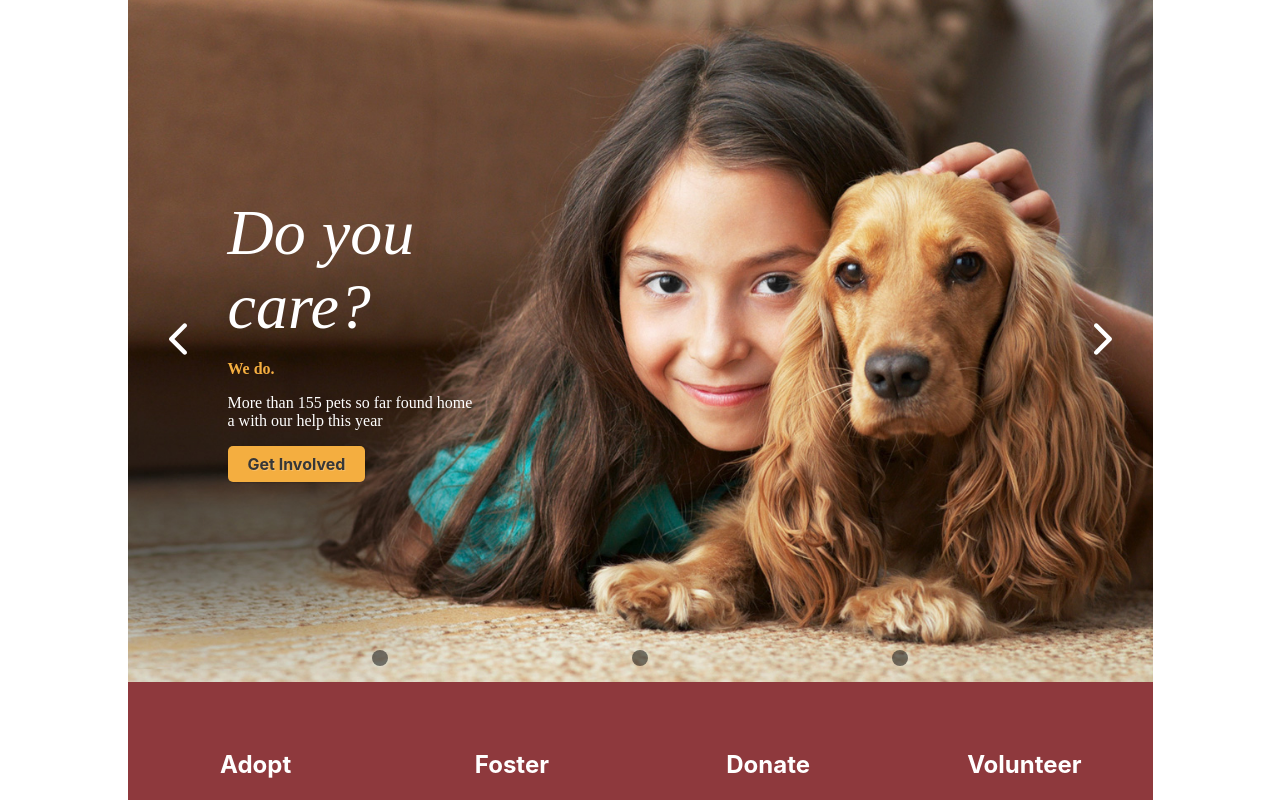
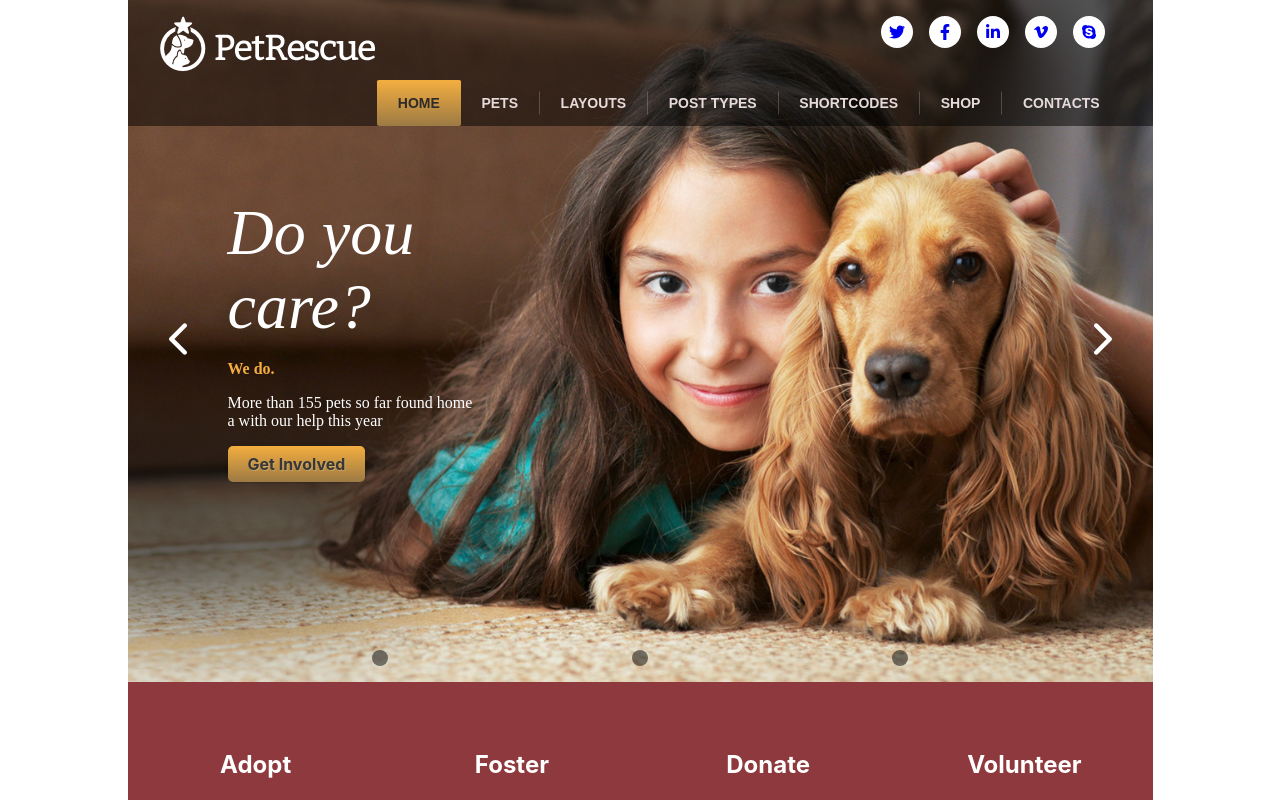
Before and after one commit to vlsalina/pet-rescue-website, a React (Create React App) app: page / in a window 1280 px wide. Shown: the top 800 px of the page. Built offline with nearby package versions, Linux system fonts and the light colour scheme.

Commit message:
Basic layout and responsive design down. Need to make drop down menus.

```diff
--- a/src/App.css
+++ b/src/App.css
@@ -7,8 +7,12 @@
 
   /* global variables */
   --white: #fff;
+  --white-2: rgb(231, 218, 218);
   --black: #000;
   --gold: rgba(244, 174, 64, 1);
+  --gold-2: rgb(156, 122, 68);
+  --dark-brown-1: #2e2b29;
+  --dark-brown-2: rgba(46, 43, 41, 1);
   --desktop: 1025px;
   --buttonA-hover-bgc-bottom: #3d3d3d;
   --buttonA-hover-bgc-top: #8e393d;
--- a/src/App.js
+++ b/src/App.js
@@ -8,11 +8,13 @@ import Sponsors from "./components/Sponsors/Sponsors";
 import Footer from "./components/Footer/Footer";
 import SubFooter from "./components/SubFooter/SubFooter";
 import PlaceHolder from "./components/PlaceHolder/PlaceHolder";
+import Header from "./components/Header/Header";
 
 function App() {
   return (
     <div className="App">
       <div className="App--box-1">
+        <Header />
         <Carousel />
         <Learn />
         <Companions />
--- /dev/null
+++ b/src/components/Header/Header.css
@@ -0,0 +1,161 @@
+/* header */
+.header {
+  width: 100%;
+  padding: 2rem 2rem 0 2rem;
+  position: relative;
+  background: radial-gradient(
+    rgba(59, 59, 59, 0.95),
+    rgba(37, 37, 37, 0.95),
+    rgba(31, 30, 30, 0.95),
+    rgba(20, 20, 20, 0.95),
+    rgb(0, 0, 0, 0.95)
+  );
+
+  --margin-bottom: 1rem;
+}
+
+@media screen and (min-width: 805px) {
+  .header {
+    display: block;
+    background: none;
+    padding: 1rem 2rem 0 2rem;
+    background-color: rgba(0, 0, 0, 0.5);
+    position: fixed;
+    top: 0;
+    z-index: 1;
+    height: 126px;
+  }
+}
+
+@media screen and (min-width: 1025px) {
+  .header {
+    width: var(--desktop);
+  }
+}
+/* end header */
+
+/* header--box-4 */
+.header--box-4 {
+  width: 100%;
+  display: flex;
+  flex-direction: column-reverse;
+  align-items: center;
+}
+
+@media screen and (min-width: 805px) {
+  .header--box-4 {
+    flex-direction: row;
+    height: 100%;
+    justify-content: space-between;
+    align-items: flex-start;
+  }
+}
+
+/* end header--box-4 */
+
+/* header--box-2 */
+.header--box-2,
+.header--box-1 {
+  margin-bottom: var(--margin-bottom);
+}
+
+@media screen and (min-width: 805px) {
+  .header--box-2,
+  .header--box-1 {
+    margin-bottom: 0;
+  }
+}
+/* end header--box-2 */
+
+/* header__social */
+.header__social {
+  display: flex;
+}
+
+.header__social li:not(:last-child) {
+  margin-right: 1rem;
+  height: 100%;
+}
+
+@media screen and (min-width: 805px) {
+  .header__social li {
+    margin-right: 1rem;
+  }
+}
+
+/* end header__social */
+
+/* header__link */
+.header__link {
+  background-color: var(--white);
+  border-radius: 50%;
+  height: 2rem;
+  width: 2rem;
+  display: flex;
+  align-items: center;
+  justify-content: center;
+}
+
+/* end header__link */
+
+/* header--box-3 */
+.header--box-3 {
+  position: relative;
+  display: none;
+}
+
+@media screen and (min-width: 805px) {
+  .header--box-3 {
+    display: block;
+    position: absolute;
+    bottom: 0;
+    right: 2rem;
+  }
+}
+
+/* end header--box-3 */
+
+/* header__navigation */
+.header__navigation {
+  display: flex;
+}
+/* end header__navigation */
+
+/* divider */
+.divider {
+  width: 1px;
+  height: 50%;
+  background-color: rgba(255, 255, 255, 0.2);
+  transform: translate(0, 50%);
+}
+/* end divider */
+
+/* header__mobile-menu */
+.header__mobile-menu {
+  display: flex;
+  width: 100%;
+  justify-content: center;
+  padding-bottom: 2rem;
+}
+
+@media screen and (min-width: 805px) {
+  .header__mobile-menu {
+    display: none;
+    padding-bottom: 0;
+  }
+}
+/* end header__mobile-menu */
+
+/* header__mobile-item */
+.header__mobile-item {
+  background-color: var(--buttonA-hover-bgc-top);
+  display: flex;
+  align-items: center;
+  justify-content: center;
+  padding: 0.3rem;
+}
+
+.header__mobile--margin {
+  margin-right: 1rem;
+}
+/* end header__mobile-item */
--- /dev/null
+++ b/src/components/Header/Header.js
@@ -0,0 +1,67 @@
+import "./Header.css";
+import { navigation, social } from "../../data";
+import { IconContext } from "react-icons/lib";
+import { styles } from "../../styles/styles";
+import ButtonB from "../buttons/ButtonB/ButtonB";
+import ButtonC from "../buttons/ButtonC/ButtonC";
+import { FaShoppingCart } from "react-icons/fa";
+import { GiHamburgerMenu } from "react-icons/gi";
+
+const Header = () => {
+  return (
+    <header className="header">
+      <div className="header--box-4">
+        <div className="header--box-1">
+          <img src="/assets/logo/logo_footer.png" />
+        </div>
+        <div className="header--box-2">
+          <ul className="header__social">
+            {social.map((x) => (
+              <li key={x.media}>
+                <a href="#">
+                  <div className="header__link">
+                    <IconContext.Provider value={styles.socialMenuTop}>
+                      {x.icon}
+                    </IconContext.Provider>
+                  </div>
+                </a>
+              </li>
+            ))}
+          </ul>
+        </div>
+      </div>
+      <div className="header--box-3">
+        <ul className="header__navigation">
+          {navigation.map((x, index) => (
+            <li key={x}>
+              <div className="header--box-4">
+                {index === 0 ? <ButtonB text={x} /> : <ButtonC text={x} />}
+                {index === 0 ? (
+                  <div />
+                ) : index === navigation.length - 1 ? (
+                  <div />
+                ) : (
+                  <div className="divider" />
+                )}
+              </div>
+            </li>
+          ))}
+        </ul>
+      </div>
+      <div className="header__mobile-menu">
+        <div className="header__mobile-item header__mobile--margin">
+          <IconContext.Provider value={styles.mobile}>
+            <GiHamburgerMenu />
+          </IconContext.Provider>
+        </div>
+        <div className="header__mobile-item">
+          <IconContext.Provider value={styles.mobile}>
+            <FaShoppingCart />
+          </IconContext.Provider>
+        </div>
+      </div>
+    </header>
+  );
+};
+
+export default Header;
--- a/src/components/buttons/ButtonA/ButtonA.css
+++ b/src/components/buttons/ButtonA/ButtonA.css
@@ -25,7 +25,7 @@
   color: rgba(55, 55, 55, 1);
 
   background-color: #f4ae40;
-  background-color: rgba(244, 174, 64, 1);
+  background: linear-gradient(var(--gold), var(--gold-2));
 
   line-height: 36px;
 }
--- /dev/null
+++ b/src/components/buttons/ButtonB/ButtonB.css
@@ -0,0 +1,18 @@
+.buttonB {
+  text-transform: uppercase;
+  background: linear-gradient(var(--gold), var(--gold-2));
+  color: var(--dark-brown-1);
+  color: var(--dark-brown-2);
+  height: 46px;
+  padding: 0 1.3rem;
+
+  font-family: "Bitter", Arial, Helvetica, "Nimbus Sans L", sans-serif;
+  font-size: 14px;
+  line-height: 30px;
+  font-weight: 700;
+  font-style: normal;
+  text-transform: uppercase;
+
+  border: none;
+  border-radius: 3%;
+}
--- /dev/null
+++ b/src/components/buttons/ButtonB/ButtonB.js
@@ -0,0 +1,11 @@
+import "./ButtonB.css";
+
+const ButtonB = ({ text }) => {
+  return (
+    <button type="button" className="buttonB">
+      {text}
+    </button>
+  );
+};
+
+export default ButtonB;
--- /dev/null
+++ b/src/components/buttons/ButtonC/ButtonC.css
@@ -0,0 +1,29 @@
+.buttonC {
+  text-transform: uppercase;
+  background: transparent;
+  color: var(--white-2);
+  height: 46px;
+  padding: 0 1.3rem;
+
+  font-family: "Bitter", Arial, Helvetica, "Nimbus Sans L", sans-serif;
+  font-size: 14px;
+  line-height: 30px;
+  font-weight: 700;
+  font-style: normal;
+  text-transform: uppercase;
+
+  border: none;
+  border-radius: 3%;
+
+  -webkit-transition: all 0.5s ease-in-out;
+  -moz-transition: all 0.5s ease-in-out;
+  -ms-transition: all 0.5s ease-in-out;
+  -o-transition: all 0.5s ease-in-out;
+  transition: all 0.5s ease-in-out;
+}
+
+.buttonC:hover {
+  background: linear-gradient(var(--gold), var(--gold-2));
+  color: var(--dark-brown-1);
+  color: var(--dark-brown-2);
+}
--- /dev/null
+++ b/src/components/buttons/ButtonC/ButtonC.js
@@ -0,0 +1,11 @@
+import "./ButtonC.css";
+
+const ButtonC = ({ text }) => {
+  return (
+    <button type="button" className="buttonC">
+      {text}
+    </button>
+  );
+};
+
+export default ButtonC;
--- a/src/data.js
+++ b/src/data.js
@@ -142,3 +142,13 @@ export const social = [
 ];
 
 export const links = ["About Us", "All Pets", "Contacts"];
+
+export const navigation = [
+  "home",
+  "pets",
+  "layouts",
+  "post types",
+  "shortcodes",
+  "shop",
+  "contacts",
+];
--- a/src/styles/styles.js
+++ b/src/styles/styles.js
@@ -11,4 +11,12 @@ export const styles = {
     size: "2rem",
     className: "social-icons",
   },
+  socialMenuTop: {
+    size: "1rem",
+    className: "social-menu-top-icons",
+  },
+  mobile: {
+    size: "2rem",
+    color: "#fff",
+  },
 };
```
